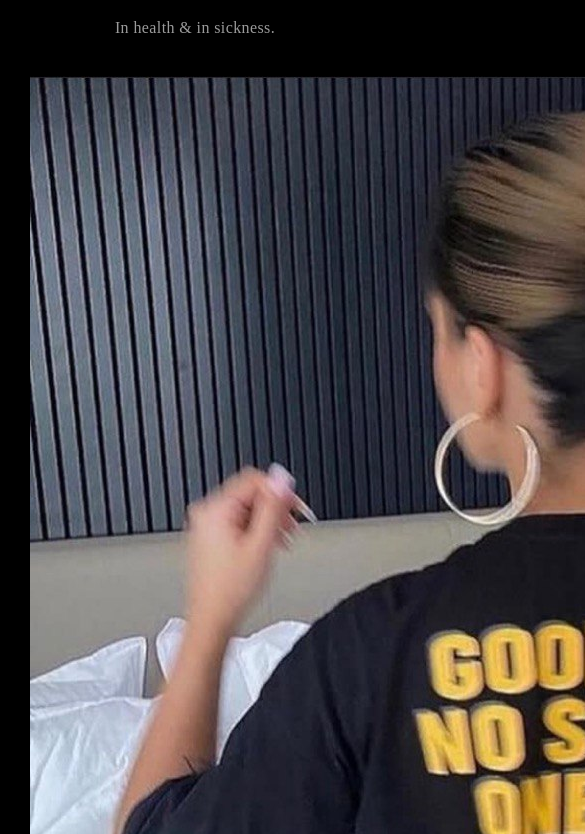
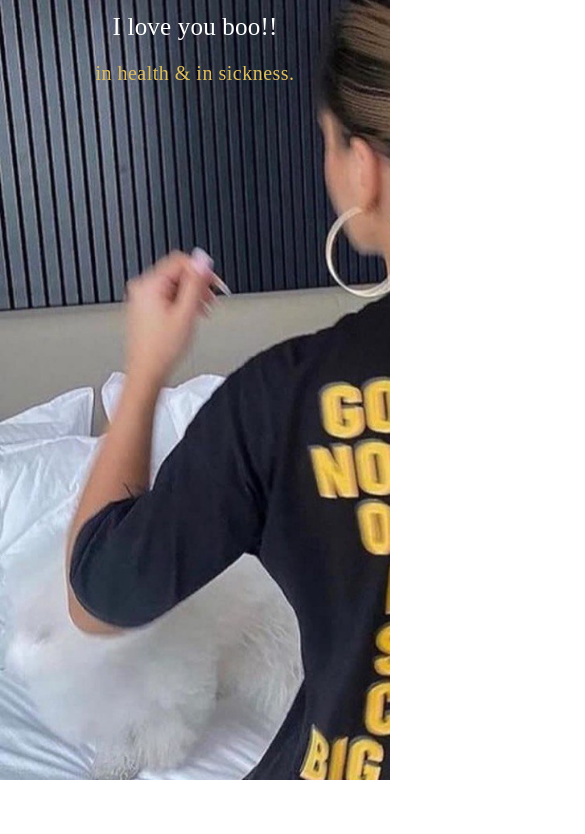
Before and after one commit to ankitdex/Aradhya, a plain HTML site: page index.html in a window 390 px wide. Shown: the part 64-898 px from the top of the page, 585 px wide, since content can reach past the window. After the commit the page ends 844 px from the top, so only its background shows below. Drawn offline with nearby package versions, Linux system fonts and the light colour scheme; files that its build step writes are made by us from their sources; a web font is replaced by a local one.

Commit message:
CSS changed

```diff
--- a/index.html
+++ b/index.html
@@ -28,7 +28,7 @@
 
 
 body {
-  margin: 0;
+  margin-top: 5%;
   padding: 0;
   background-repeat: no-repeat;
   background-color: black;
@@ -43,29 +43,39 @@ body {
   z-index: -1;
 
 
+
 	}
 
 
 
- @media only screen and (max-width: 540px) {
+ @media only screen and (max-width: 940px) {
   body {
     position: relative;
     padding: 0;
-    margin: 0;
-    background-image: repeating-radial-gradient(center center, rgba(0,0,0,.1), rgba(0,0,0,.1) 1px, transparent 1px, transparent 10%);
+    margin-top: 20%;
    background-color: black;
-   /* background:url('images/BG_mobile.png');
-    /*background-repeat: no-repeat;*/
-   /* background-color: #ffffff;*/*/
-    /*background-size: cover;*/
-    font-size: 1.5em;
+    background:url('images/boo.jpg');
+    background-repeat: no-repeat;
+    background-size: 100vh;
+    font-size: 1em;
     line-height: 1em;
     }
 
 
-img {
-  object-fit: cover;
-}
+
+  img {
+    display: none;
+  }
+
+
+
+  }
+
+
+
+
+
+
 
   .text-left {
     line-height: 1.6em;
@@ -83,16 +93,6 @@ img {
 
 
 
-.dotted {
-  padding: 5% 0 0 0;
-  background-image: -webkit-repeating-radial-gradient(center center, rgba(0,0,0,.2), rgba(0,0,0,.2), transparent 1px, transparent 100%);
-  background-image: -moz-repeating-radial-gradient(center center, rgba(0,0,0,.2), rgba(0,0,0,.2), transparent 1px, transparent 100%);
-  background-image: -ms-repeating-radial-gradient(center center, rgba(0,0,0,.2), rgba(0,0,0,.2), transparent 1px, transparent 100%);
-  background-image: repeating-radial-gradient(center center, rgba(0,0,0,.2), rgba(0,0,0,.2), transparent 1px, transparent 100%);
-  -webkit-background-size: 3px 3px;
-  -moz-background-size: 3px 3px;
-  background-size: 20px 20px;
-}
 
 
 
@@ -104,9 +104,6 @@ img {
 <body>
 
 
-<!-- <div class="dotted"></div> -->
-<div class="container-fluid top">
-
 
 
   <div class="dotted">
@@ -114,13 +111,13 @@ img {
     <div class="container text-left">
     	<!-- <p style="color: #ba7d99; font-size: 1em; line-height: 1.4em">"Because when you say Design, Form , Aesthetic..<br>Everybody has a definition that doesn't correspond to yours, <br>So in effect nobody knows what you're talking about. <br><br>*slight pause*<br><br> You have to define your terms."</p><br><br><br><br> -->
 
-        <p target="_blank" href="" title="" style="font-size: 2em; color: #ba7d99; text-align: center">I love you boo!!</p><br>
-        <p style="color: #9B9B9B; font-size: 1em; letter-spacing: .025em; font-family: Gabriela; font-weight: normal; text-align: center;">In health & in sickness.</p><br>
+        <p target="_blank" href="" title="" style="font-size: 2.5em; line-height: 1em; color: white; text-align: center">I love you boo!!</p><br>
+        <p style="color: #DFBF5C; font-size: 2em; letter-spacing: .025em; font-family: Gabriela; font-weight: normal; text-align: center;">in health & in sickness.</p><br><br>
 
         <img src="images/boo.jpg" alt="My baby boo" width="1049" height="1280">
               </div>
             </div>
-          </div>
+
 
 
     </div>
```
